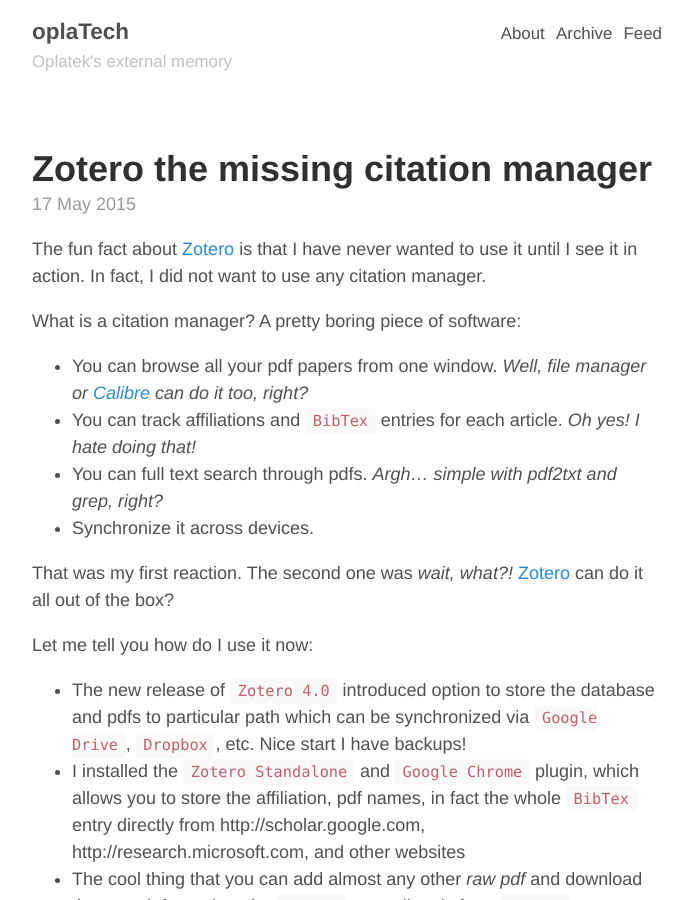
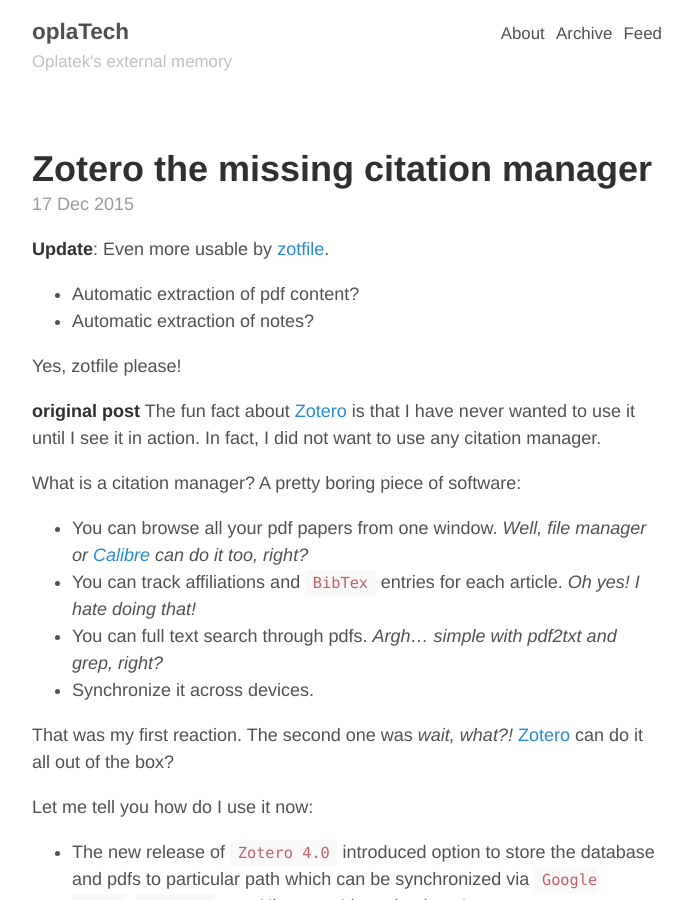
Before and after one commit to oplatek/oplatek.github.io, a Jekyll site: the page built from _posts/2015-12-17-zotero-the-missing-paper-organizer.md, in a window 1280 px wide and 900 px high. Shown: the whole window, without its empty margins (293-985 px from the left). Built offline with Jekyll 4.4.1, drawn with Linux system fonts in a browser that asks for light colours.

Commit message:
update about zotfile & zotero

```diff
--- a/_posts/2015-05-17-zotero-the-missing-paper-organizer.md
+++ b/_posts/2015-12-17-zotero-the-missing-paper-organizer.md
@@ -5,6 +5,14 @@
 tags: pdf, citation, manager
 ---
 
+**Update**: Even more usable by [zotfile](https://github.com/jlegewie/zotfile).
+
+- Automatic extraction of pdf content?
+- Automatic extraction of notes?
+
+Yes, zotfile please!
+
+**original post**
 The fun fact about [Zotero](https://www.zotero.org/) is that I have never wanted to use it until I see it in action.
 In fact, I did not want to use any citation manager.
 
```
